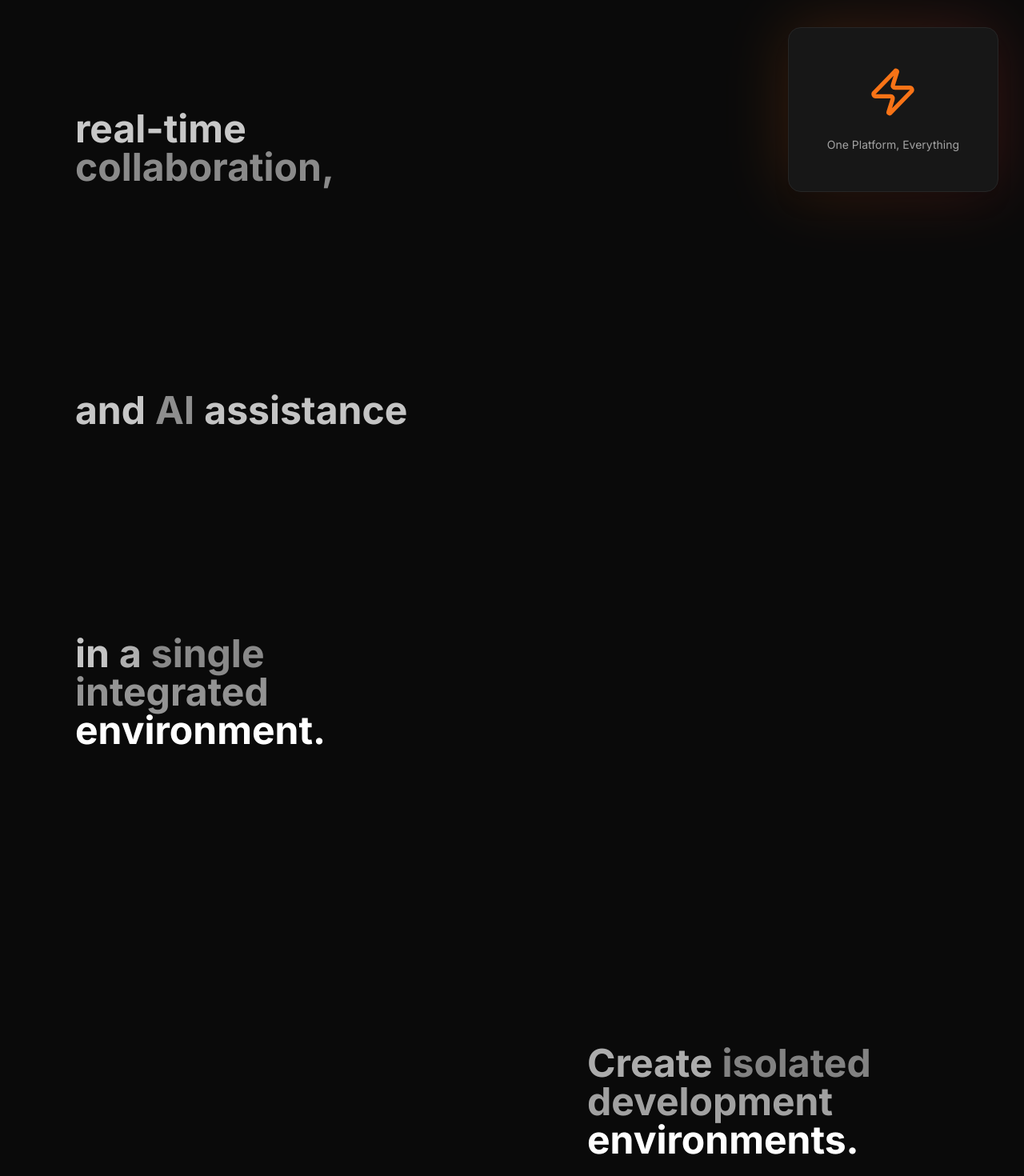
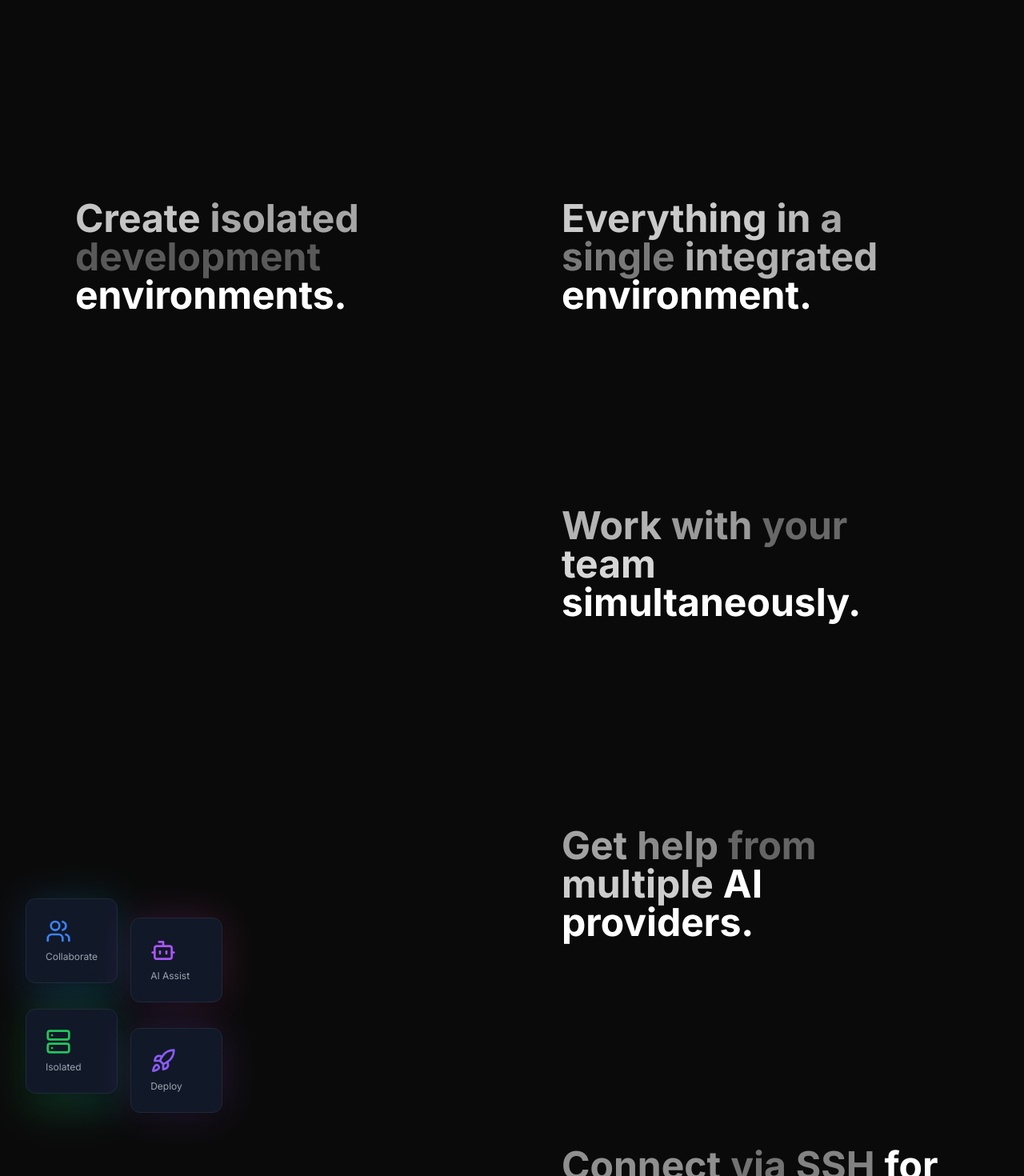
Before and after one commit to vacerde/qBridge, a Next.js app in the folder frontend/: page / in a window 1280 px wide. Shown: the part 2980-4450 px from the top of the page at 80% size. Built offline with nearby package versions, Linux system fonts and the light colour scheme; no server answers.

Commit message:
feat: enhance user experience with improved animations and responsive design

```diff
--- a/frontend/components/landing/motivation.tsx
+++ b/frontend/components/landing/motivation.tsx
@@ -10,23 +10,13 @@ export function LandingMotivation() {
                 {/* Section 1: Problem Statement with Icon */}
                 <div className="flex flex-col lg:flex-row items-center gap-16 mb-32">
                     <div className="flex-1 space-y-4">
-            <TextReveal>
-              Stop juggling between multiple tools.
-            </TextReveal>
                         <TextReveal className="text-4xl md:text-5xl lg:text-6xl font-medium leading-tight">
                             qBridge combines workspace management,
                         </TextReveal>
                         <TextReveal className="text-4xl md:text-5xl lg:text-6xl font-medium leading-tight">
-              real-time collaboration,
-            </TextReveal>
-            <TextReveal className="text-4xl md:text-5xl lg:text-6xl font-medium leading-tight">
-              and AI assistance
-            </TextReveal>
-            <TextReveal className="text-4xl md:text-5xl lg:text-6xl font-medium leading-tight">
-              in a single integrated environment.
+                            real-time collaboration and AI assistance
                         </TextReveal>
                     </div>
-
                     {/* Visual Element */}
                     <div className="flex-1 flex justify-center lg:justify-end">
                         <div className="relative">
@@ -41,12 +31,19 @@ export function LandingMotivation() {
                     </div>
                 </div>
 
-        {/* Section 2: Features with Icon - Reversed */}
-        <div className="flex flex-col lg:flex-row-reverse items-center gap-16 mb-32">
-          <div className="flex-1 space-y-4">
+
+                <div className="flex justify-between items-center">
                     <TextReveal className="text-4xl md:text-5xl lg:text-6xl font-medium leading-tight">
                         Create isolated development environments.
                     </TextReveal>
+                    <TextReveal className="text-4xl md:text-5xl lg:text-6xl font-medium leading-tight">
+                        Everything in a single integrated environment.
+                    </TextReveal>
+                </div>
+
+                {/* Section 2: Features with Icon - Reversed */}
+                <div className="flex flex-col lg:flex-row-reverse items-center gap-0 mb-32">
+                    <div className="flex-1 space-y-4">
                         <TextReveal className="text-4xl md:text-5xl lg:text-6xl font-medium leading-tight">
                             Work with your team simultaneously.
                         </TextReveal>
@@ -61,49 +58,48 @@ export function LandingMotivation() {
                         </TextReveal>
                     </div>
 
+
                     {/* Visual Element */}
                     <div className="flex-1 flex justify-center lg:justify-start">
                         <div className="grid grid-cols-2 gap-4">
                             <div className="relative">
                                 <div className="absolute inset-0 bg-gradient-to-r from-blue-500 to-cyan-500 opacity-20 rounded-2xl blur-xl" />
-                <div className="relative bg-white dark:bg-neutral-900 rounded-xl p-6 shadow-lg border border-neutral-200 dark:border-neutral-800">
+                                <div className="relative bg-white dark:bg-gray-900 rounded-xl p-6 shadow-lg border border-gray-200 dark:border-gray-800">
                                     <Users className="w-8 h-8 text-blue-500 mb-2" />
-                  <div className="text-xs text-neutral-600 dark:text-neutral-400">Collaborate</div>
+                                    <div className="text-xs text-gray-600 dark:text-gray-400">Collaborate</div>
                                 </div>
                             </div>
                             <div className="relative mt-6">
                                 <div className="absolute inset-0 bg-gradient-to-r from-purple-500 to-pink-500 opacity-20 rounded-2xl blur-xl" />
-                <div className="relative bg-white dark:bg-neutral-900 rounded-xl p-6 shadow-lg border border-neutral-200 dark:border-neutral-800">
+                                <div className="relative bg-white dark:bg-gray-900 rounded-xl p-6 shadow-lg border border-gray-200 dark:border-gray-800">
                                     <Bot className="w-8 h-8 text-purple-500 mb-2" />
-                  <div className="text-xs text-neutral-600 dark:text-neutral-400">AI Assist</div>
+                                    <div className="text-xs text-gray-600 dark:text-gray-400">AI Assist</div>
                                 </div>
                             </div>
                             <div className="relative -mt-2">
                                 <div className="absolute inset-0 bg-gradient-to-r from-green-500 to-teal-500 opacity-20 rounded-2xl blur-xl" />
-                <div className="relative bg-white dark:bg-neutral-900 rounded-xl p-6 shadow-lg border border-neutral-200 dark:border-neutral-800">
+                                <div className="relative bg-white dark:bg-gray-900 rounded-xl p-6 shadow-lg border border-gray-200 dark:border-gray-800">
                                     <Server className="w-8 h-8 text-green-500 mb-2" />
-                  <div className="text-xs text-neutral-600 dark:text-neutral-400">Isolated</div>
+                                    <div className="text-xs text-gray-600 dark:text-gray-400">Isolated</div>
                                 </div>
                             </div>
                             <div className="relative mt-4">
                                 <div className="absolute inset-0 bg-gradient-to-r from-violet-500 to-purple-500 opacity-20 rounded-2xl blur-xl" />
-                <div className="relative backdrop-blur-sm bg-white/70 dark:bg-neutral-950/70 rounded-xl p-6 shadow-lg border border-neutral-200 dark:border-neutral-800">
+                                <div className="relative bg-white dark:bg-gray-900 rounded-xl p-6 shadow-lg border border-gray-200 dark:border-gray-800">
                                     <Rocket className="w-8 h-8 text-violet-500 mb-2" />
-                  <div className="text-xs text-neutral-600 dark:text-neutral-400">Deploy</div>
+                                    <div className="text-xs text-gray-600 dark:text-gray-400">Deploy</div>
                                 </div>
                             </div>
                         </div>
                     </div>
+
                 </div>
 
                 {/* Section 3: Tech Stack with Icon */}
                 <div className="flex flex-col lg:flex-row items-center gap-16 mb-32">
                     <div className="flex-1 space-y-4">
                         <TextReveal className="text-4xl md:text-5xl lg:text-6xl font-medium leading-tight">
-              Built with Next.js and Rust.
-            </TextReveal>
-            <TextReveal className="text-4xl md:text-5xl lg:text-6xl font-medium leading-tight">
-              Powered by Docker containers.
+                            Built with Next.js and Powered by Docker containers.
                         </TextReveal>
                         <TextReveal className="text-4xl md:text-5xl lg:text-6xl font-medium leading-tight">
                             Secured with enterprise-grade encryption.
@@ -127,11 +123,8 @@ export function LandingMotivation() {
 
                 {/* Final Section: Brand Statement */}
                 <div className="text-center space-y-4">
-          <TextReveal className="text-4xl md:text-5xl lg:text-6xl font-medium leading-tight">
-            This is qBridge.
-          </TextReveal>
-          <TextReveal className="text-4xl md:text-5xl lg:text-6xl font-bold leading-tight bg-gradient-to-r from-blue-600 via-purple-600 to-cyan-600 bg-clip-text text-transparent">
-            The future of development platforms.
+                    <TextReveal className="text-5xl md:text-6xl lg:text-7xl font-extrabold leading-tight">
+                        Welcome to the future of development.
                     </TextReveal>
                 </div>
             </div>
```
Lines whose indentation alone changed are shown as unchanged.
